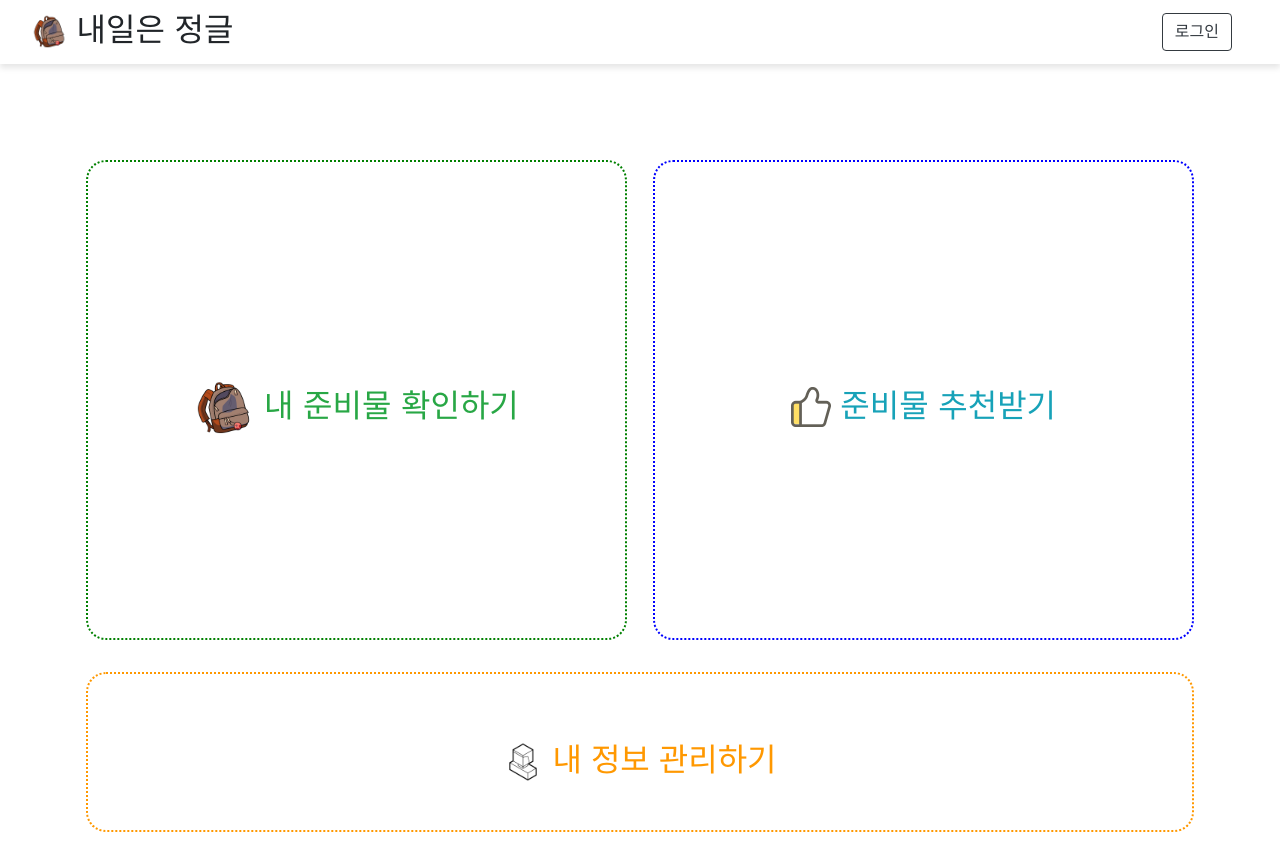
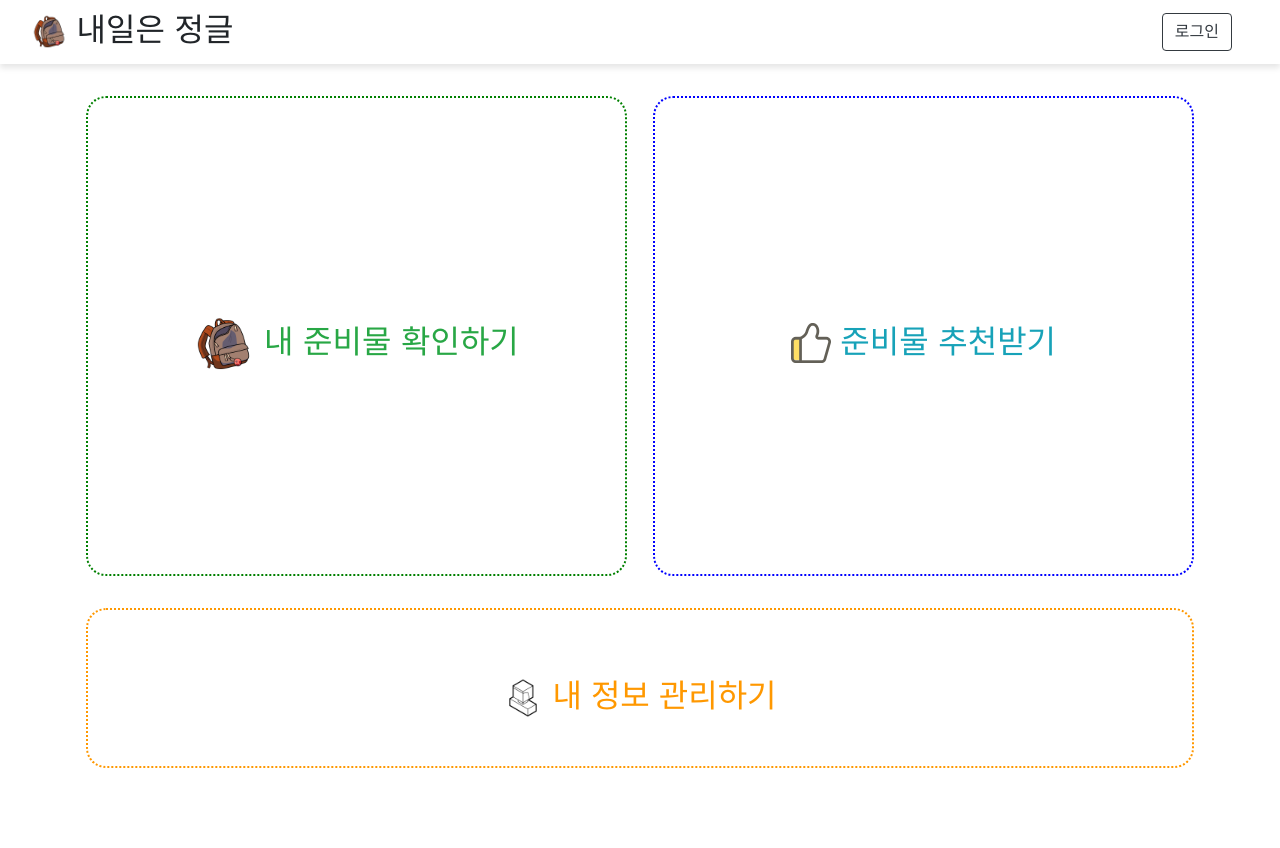
Before and after one commit to kftjungle-8th-307-week1-team6/jungle-for-tomorrow, a Flask app: page / in a window 1280 px wide. After the commit the page ends 768 px from the top, so only its background shows below. Run offline with Flask 3, Linux system fonts and the light colour scheme; some web fonts are replaced.

Commit message:
Refactor: UI 개선

```diff
--- a/templates/index.html
+++ b/templates/index.html
@@ -20,10 +20,6 @@
     <style>
         * {
             box-sizing: border-box;
-        }
-
-        body {
-            padding-top: 4rem;
         }
 
         .header {
--- a/templates/login.html
+++ b/templates/login.html
@@ -158,7 +158,7 @@
 
 
     <form method="POST" style="text-align: center;" action="/user/login" enctype="application/x-www-form-urlencoded">
-  <img class="mb-4" src="{{ url_for('static', filename='backpack.png')}}" alt="" width="60" height="57">
+  <a href="{{ url_for('main.home') }}"><img class="mb-4" src="{{ url_for('static', filename='backpack.png')}}" alt="" width="60" height="57"></a>
   <h1 class="h3 mb-3 fw-normal">내일은 정글 로그인</h1>
 
   <div class="form-floating">
```
